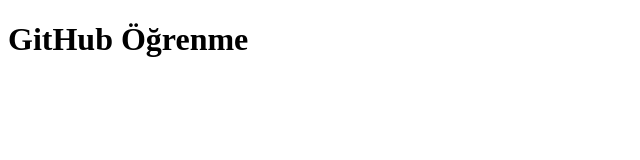
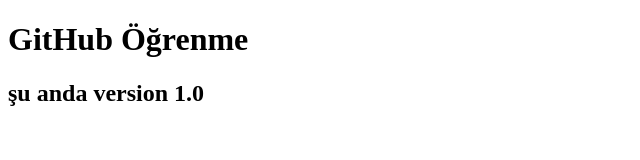
Before and after one commit to erenbilge/gittestNeos, a plain HTML site: page index.html in a window 1280 px wide. Shown: the whole page, without its empty margins (0-640 px from the left). Drawn offline with Linux system fonts and the light colour scheme.

Commit message:
version1.0

```diff
--- a/index.html
+++ b/index.html
@@ -8,7 +8,8 @@
     <link rel="stylesheet" href="style.css">
 </head>
 <body>
- <h1>GitHub Öğrenme</h1>
+    <h1>GitHub Öğrenme</h1>
+    <h2>şu anda version 1.0 </h2>
 
 
 
```
